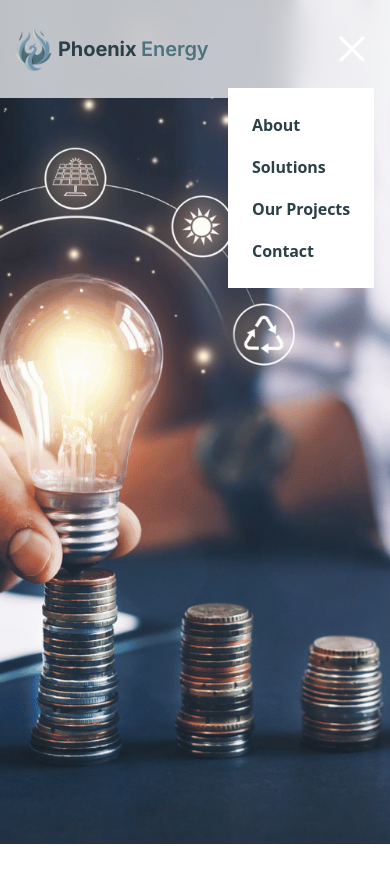
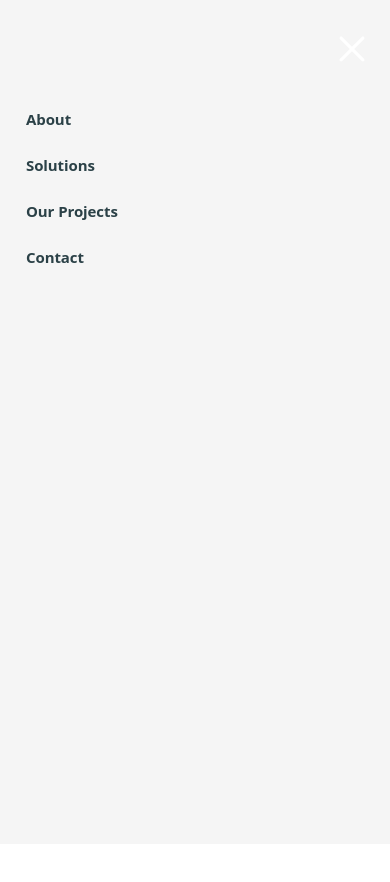
Before and after one commit to RicardoDS7/phoenix-energy-website-2, a Next.js app in the folder website/: page / in a window 390 px wide. Both pictures are taken after a click on the picture 352 px from the left and 48 px from the top of the page. Shown: the top 882 px of the page. Built offline with nearby package versions, Linux system fonts and the light colour scheme.

Commit message:
Mobile Menu is working correctly

```diff
--- a/website/src/app/components/NavBar.tsx
+++ b/website/src/app/components/NavBar.tsx
@@ -2,28 +2,66 @@
 
 import { NAV_LINKS, HOME_PAGE } from '../constants/constants';  // Import the constants
 import Link from 'next/link';
-import { useState } from 'react';
+import { useState, useEffect } from 'react';
 import GetInTouchButton from './GetInTouchButton';
 import Image from 'next/image';
 import { usePathname } from 'next/navigation';
+import { SubMenu } from '../types/navLinks';
 
 const NavBar = () => {
 
-    const [toggle,setToggle] = useState(false);
     const [hoveredItem,setHoveredItem] = useState<number | null>(null);
+    const [isSubMenuOpen, setIsSubMenuOpen] = useState<string | null>(null);
+    const [isMainMenuOpen, setIsMainMenuOpen] = useState<boolean>(true);
+    const [activeSubItem, setActiveSubItem] = useState<string | null>(null);
     const pathname = usePathname(); // Get current route
 
+    const handleItemClick = (item: string, subMenu: SubMenu[]) => {
+        if (subMenu.length > 0) {
+          setIsSubMenuOpen((prev) => (prev === item ? null : item));
+          setIsMainMenuOpen(false); // Keeps the main menu open when selecting a parent item
+        } else {
+          setIsSubMenuOpen(null);
+          setIsMainMenuOpen(true);
+        }
+      };
+
+      const handleSubItemClick = (subItem: SubMenu) => {
+        setActiveSubItem(subItem.name); // Remember the clicked sub-item
+        setIsMainMenuOpen(true); // Close the main menu when a sub-item is selected
+        console.log(`Navigating to ${subItem.path}`);
+        // Perform the navigation here, for example using React Router's `useNavigate()`
+        // navigate(subItem.path);
+      };
+
+      const toggleMainMenu = () => {
+        setIsMainMenuOpen((prev) => !prev);
+        if (!isMainMenuOpen && activeSubItem) {
+          // When reopening, ensure the previously active sub-menu is still open
+          const activeParentItem = NAV_LINKS.find((item) =>
+            item.subMenu.some((sub) => sub.name === activeSubItem)
+          );
+          setIsSubMenuOpen(activeParentItem ? activeParentItem.name : null);
+        }
+      };
+
+    useEffect(() => {
+        if (isSubMenuOpen) {
+          console.log(`Sub-menu for ${isSubMenuOpen} is now open`);
+        }
+      }, [isSubMenuOpen]);
+
     return (
-        <nav className='sticky top-0 flex items-center w-full justify-between py-6 px-2 md:px-6 lg:px-12 xl:px-48 nav-bar z-20 bg-gray-100 bg-opacity-75 backdrop-blur-lg'>
-            <Link href={HOME_PAGE} className='flex items-center'>
+        <nav className='sticky top-0 flex items-center w-full justify-between py-6 px-2 md:px-6 lg:px-12 xl:px-48 nav-bar z-20 bg-antiflashWhite backdrop-blur-lg'>
+            <Link href={HOME_PAGE} className='flex items-center z-20'>
                 <Image src="/logo.png" alt="phoenix-energy-logo" width={50} height={50}/>
-                <h1 className='font-inter font-bold text-xl'>Phoenix <span className='text-paynesGray font-semibold'>Energy</span></h1>
+                <h1 className='font-inter font-bold text-lg'>Phoenix <span className='text-paynesGray font-semibold'>Energy</span></h1>
             </Link>
 
             {/* Desktop Menu */}
             <ul className='list-none lg:flex hidden justify-center items-center flex-1'>
                 {NAV_LINKS.map((link,index) => (
-                    <li key={link.path}
+                    <li key={link.name}
                         className={`mr-5 nav-item ${pathname.startsWith(link.path) ? 'active' : ''}`}
                         onMouseEnter={() => setHoveredItem(index)}
                         onMouseLeave={() => setHoveredItem(null)}>
@@ -31,25 +69,47 @@ const NavBar = () => {
                             {link.name}
                         </Link>
 
-                        <div>
-                        {(hoveredItem === index && link.subMenu.length > 0) && (
+                        {hoveredItem === index && link.subMenu.length > 0 && (
 
-
-                            <ul className='absolute min-w-max pt-4 shadow-lg z-20'>
-                                {link.subMenu.map((dropDownItem,i) => (
-                                <li key={i}>
-                                <a
-                                    href={dropDownItem.path}
-                                    className="block px-4 py-4 text-blue_green bg-white hover:bg-gray-200"
-                                >
-                                    {dropDownItem.name}
-                                </a>
+                            <div className="absolute left-1/2 rounded-lg transform -translate-x-1/2 grid grid-cols-2 gap-0 w-max bg-powderBlue">
+                                <div className="mt-0 rounded-lg p-4 bg-powderBlue">
+                                    <h5 className='text-antiflashWhite'>Save</h5>
+                                    <hr className="h-[2px] mt-2 bg-antiflashWhite border-none" />
+                                    <ul>
+                                        {link.subMenu.map((subItem) => (
+                                            subItem.category === 'save' && (
+                                            <li key={subItem.name}
+                                            className={`nav-item mr-0 ${pathname.startsWith(subItem.path) ? 'active' : ''}`}>
+                                                <Link href={subItem.path}
+                                                    onClick={() => handleSubItemClick(subItem)}>
+                                                    {subItem.name}
+                                                </Link>
                                             </li>
+                                            )
                                         ))}
                                     </ul>
+                                </div>
+                                <div className="mt-0 p-4 rounded-lg bg-powderBlue">
+                                    <h5 className='text-antiflashWhite'>Earn</h5>
+                                    <hr className="h-[2px] mt-2 bg-antiflashWhite border-none" />
+                                    <ul>
+                                        {link.subMenu.map((subItem) => (
+                                            subItem.category === 'earn' && (
+                                            <li key={subItem.name}
+                                            className={`mr-5 nav-item ${pathname.startsWith(subItem.path) ? 'active' : ''}`}>
+                                                <Link href={subItem.path}
+                                                    onClick={() => handleSubItemClick(subItem)}>
+                                                    {subItem.name}
+                                                </Link>
+                                            </li>
+                                            )
+                                        ))}
+                                    </ul>
+                                </div>
+                            </div>
 
                             )}
-                        </div>
+
                     </li>
 
                 ))}
@@ -58,33 +118,40 @@ const NavBar = () => {
             < GetInTouchButton />
 
         {/* Mobile Menu */}
-        <div className='lg:hidden flex flex-1 justify-end items-center mr-4'>
-          <Image src={toggle ? "/icons/close.svg" : "/icons/menu.svg"}
+        <div className='lg:hidden flex flex-1 justify-end items-center mr-4 z-20'>
+            <div className='z-20'>
+                <Image src={isMainMenuOpen ? "/icons/menu.svg" : "/icons/close.svg"}
                 alt='menu'
                 width={28}
                 height={28}
                 className='object-contain'
-          onClick={() => setToggle((prev) => !prev)}/>
+                onClick={toggleMainMenu}/>
             </div>
 
+            {/* Sidebar */}
             <div
-          className={`${toggle ? 'flex' : 'hidden'} p-6 bg-white absolute top-20 right-0 mx-4 my-2 min-w-[33%] sidebar` }>
-            <ul className="list-none md:flex flex-col justify-end items-center flex-1">
-            {NAV_LINKS.map((nav,index) => (
-              <li
-                key={nav.name}
-                className={`font-poppins relative font-semibold cursor-pointer text-[16px] ${index === NAV_LINKS.length -1 ? 'mr-0' : 'mb-4'} text-charcoal`}>
-                <Link href={nav.path}>
-                    {nav.name}
+            className={`fixed top-0 right-0 h-screen w-full bg-antiflashWhite backdrop-blur-lg ${
+                isMainMenuOpen ?  'hidden opacity-0 pointer-events-none' : 'block opacity-100 pointer-events-auto'
+            }`}
+            >
+                <ul className='list-none mt-24 px-4 lg:flex justify-center items-center flex-1'>
+                {NAV_LINKS.map((link) => (
+                    <div>
+                    <li key={link.name}
+                        className={`mr-5 nav-item ${pathname.startsWith(link.path) ? 'active' : ''}`}>
+                        <Link href={link.path}
+                            onClick={() => handleItemClick(link.name, link.subMenu)}>
+                            {link.name}
                         </Link>
-                <div>
-                {(hoveredItem === index && nav.subMenu.length > 0) && (
 
-
-                    <ul className='absolute min-w-max pt-4 shadow-lg z-20'>
-                      {nav.subMenu.map((dropDownItem,i) => (
-                        <li key={i}>
-                        <Link href={dropDownItem.path}>
+                    </li>
+                    {isSubMenuOpen === link.name && (
+                            <ul className='ml-4 mt-2'>
+                                {link.subMenu.map((dropDownItem) => (
+                                <li key={dropDownItem.name}
+                                className={`mr-5 nav-item ${pathname.startsWith(dropDownItem.path) ? 'active' : ''}`}>
+                                    <Link href={dropDownItem.path}
+                                        onClick={() => handleSubItemClick(dropDownItem)}>
                                         {dropDownItem.name}
                                     </Link>
                                 </li>
@@ -93,12 +160,9 @@ const NavBar = () => {
 
                             )}
                     </div>
-
-
-              </li>
                     ))}
                 </ul>
-
+            </div>
         </div>
         </nav>
     )
--- a/website/src/app/constants/constants.ts
+++ b/website/src/app/constants/constants.ts
@@ -1,3 +1,6 @@
+// Import the types
+import { NavLink } from '../types/navLinks';
+
 // Site-related constants
 export const SITE_TITLE = 'Phoenix Energy - Renewable Energy Solutions';
 export const SITE_DESCRIPTION = 'Providing renewable energy solutions to help create a sustainable future.';
@@ -5,28 +8,32 @@ export const SITE_DESCRIPTION = 'Providing renewable energy solutions to help cr
 // Define constants for the paths in your app
 export const HOME_PAGE = '/';
 export const ABOUT_PAGE = '/about';
-export const SOLUTIONS_PAGE = '/solutions';
+export const SOLUTIONS_PAGE = '#';
 export const PROJECTS_PAGE = '/projects';
 export const CONTACT_PAGE = '/contact-us';
 export const SOLAR = '/solutions/embedded-systems';
 export const WHEELING = '/solutions/wheeling';
-export const CARBON_CREDITS = '/solutions/carbon_credits';
-export const WASTE_VALOR = '/solutions/waste_valorization';
-export const HYDROGEN = '/solutions/hydrogen_technologies';
+export const CARBON_CREDITS = '/solutions/carbon-credits';
+export const WASTE_VALOR = '/solutions/waste-valorization';
+export const HYDROGEN = '/solutions/hydrogen-technologies';
 
 // Navigation links using the constants
-export const NAV_LINKS = [
-  { name: 'About', path: ABOUT_PAGE, subMenu: []},
-  { name: 'Solutions', path: SOLUTIONS_PAGE ,
-    subMenu: [{name: 'Embedded Solar', path: SOLAR, category: 'save'},
-            {name: 'Wheeled Power', path: WHEELING, category: 'save'},
-            {name: 'Waste Valorization', path: WASTE_VALOR, category: 'earn'},
-            {name: 'Carbon Credits', path: CARBON_CREDITS, category: 'earn'},
-            {name: 'Hydrogen Technologies', path: HYDROGEN, category: 'save'},
-            ]},
-  { name: 'Our Projects', path: PROJECTS_PAGE, subMenu: []},
-  { name: 'Contact', path: CONTACT_PAGE , subMenu: []},
-];
+export const NAV_LINKS: NavLink[] = [
+    { name: 'About', path: ABOUT_PAGE, subMenu: [] },
+    {
+      name: 'Solutions',
+      path: SOLUTIONS_PAGE,
+      subMenu: [
+        { name: 'Embedded Solar', path: SOLAR, category: 'save' },
+        { name: 'Wheeled Power', path: WHEELING, category: 'save' },
+        { name: 'Waste Valorization', path: WASTE_VALOR, category: 'earn' },
+        { name: 'Carbon Credits', path: CARBON_CREDITS, category: 'earn' },
+        { name: 'Hydrogen Technologies', path: HYDROGEN, category: 'save' },
+      ],
+    },
+    { name: 'Our Projects', path: PROJECTS_PAGE, subMenu: [] },
+    { name: 'Contact', path: CONTACT_PAGE, subMenu: [] },
+  ];
 
 
 // URL-related constants
--- a/website/src/app/styles/globals.css
+++ b/website/src/app/styles/globals.css
@@ -93,16 +93,16 @@ h4 {
 
 body {
   font-weight: 400;               /* Regular */
-  font-size: 18px;                /* Font size 18px for small screens */
-  line-height: 26px;              /* Line height 26px for small screens */
+  font-size: 15px;                /* Font size 18px for small screens */
+  line-height: 24px;              /* Line height 26px for small screens */
   letter-spacing: -0.005em;       /* Letter spacing -0.5% */
   margin-bottom: 16px;            /* Paragraph spacing 16px */
 }
 
 @media (min-width: 768px) {
   body {
-    font-size: 20px;              /* Font size 20px for larger screens */
-    line-height: 28px;            /* Line height 28px for larger screens */
+    font-size: 15px;              /* Font size 20px for larger screens */
+    line-height: 24px;            /* Line height 28px for larger screens */
   }
 }
 
@@ -168,8 +168,8 @@ link-small {
 }
 
 .get-in-touch-button {
-  font-size: 18px;                /* Font size for large screens */
-  line-height: 26px;              /* Line height */
+  font-size: 15px;                /* Font size for large screens */
+  line-height: 24px;              /* Line height */
   letter-spacing: -0.005em;       /* Letter spacing */
   font-weight: 600;               /* Semi-bold font weight */
   padding: 10px 20px;             /* Add padding to make the button larger and more clickable */
@@ -197,17 +197,9 @@ link-small {
   box-shadow: none;               /* Remove shadow on active state for a pressed effect */
 }
 
-@media (max-width: 768px) {
-  .get-in-touch-button {
-    font-size: 16px;              /* Slightly smaller font size for mobile */
-    padding: 8px 16px;            /* Adjust padding for smaller screens */
-    line-height: 24px;
-  }
-}
-
-
 .nav-item {
   position: relative;
+  font-size: 15px;
   text-decoration: none; /* No default underline */
   padding: 10px;
 }
@@ -219,7 +211,7 @@ link-small {
   right: 0;
   bottom: 0; /* Controls the vertical position (adjust as needed) */
   height: 2px; /* Thickness of the underline */
-  @apply bg-atomicTangerine; /* Use the text color for the underline */
+  background-color: #ffa07a; /* Default underline color */
   transform: scaleX(0); /* Start with no underline (collapsed) */
   transform-origin: left; /* Transition starts from the left */
   transition: transform 0.3s ease; /* Smooth transition effect */
@@ -231,9 +223,8 @@ link-small {
 
 .nav-item.active::after {
   transform: scaleX(1); /* Keeps the underline when active */
-  background-color: #ffa07a; /* Use the same color when active */
 }
 
 .nav-item.active {
-  font-weight: semibold; /* Optional: Bold font for active item */
+  font-weight: 600; /* Optional: Bold font for active item */
 }
--- /dev/null
+++ b/website/src/app/types/navLinks.ts
@@ -0,0 +1,14 @@
+
+// Define the structure for a sub-menu item
+export interface SubMenu {
+    name: string;
+    path: string;
+    category: string;
+  }
+
+  // Define the structure for a navigation link
+  export interface NavLink {
+    name: string;
+    path: string;
+    subMenu: SubMenu[]; // Array of SubMenu objects
+  }
--- a/website/tailwind.config.ts
+++ b/website/tailwind.config.ts
@@ -16,7 +16,7 @@ const config: Config = {
         paynesGray: '#4c7380ff',
         airSuperiorityBlue: '#769ab0ff',
         powderBlue: '#97b3c4ff',
-        antiflashWhite: '#f2f6f8ff',
+        antiflashWhite: 'rgba(245, 245, 245, 1)',
         atomicTangerine: '#ffa07a', /**Accent Color**/
       },
     },
```
Also changed, not shown: website/src/app/solutions/hydrogen-technologies/page.tsx (added, +10 -0 lines), website/src/app/solutions/waste-valorization/page.tsx (added, +11 -0 lines), website/src/app/solutions/hydrogen-solutions/page.tsx (deleted). Lines whose indentation alone changed are shown as unchanged.
